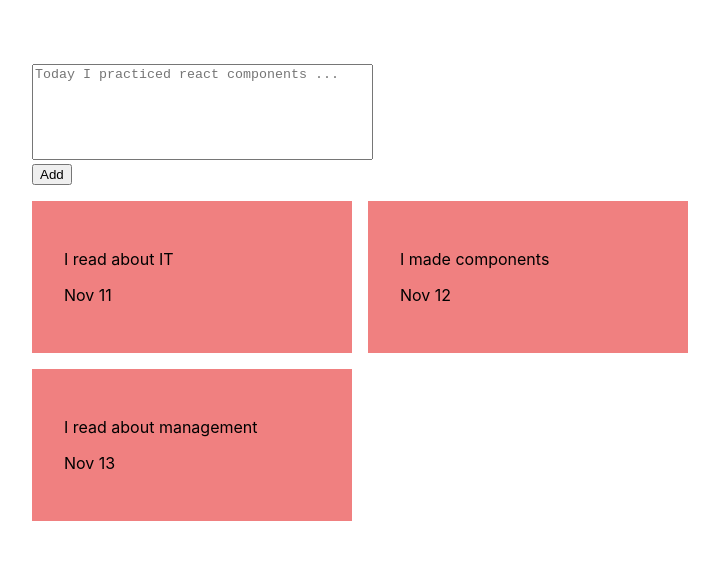
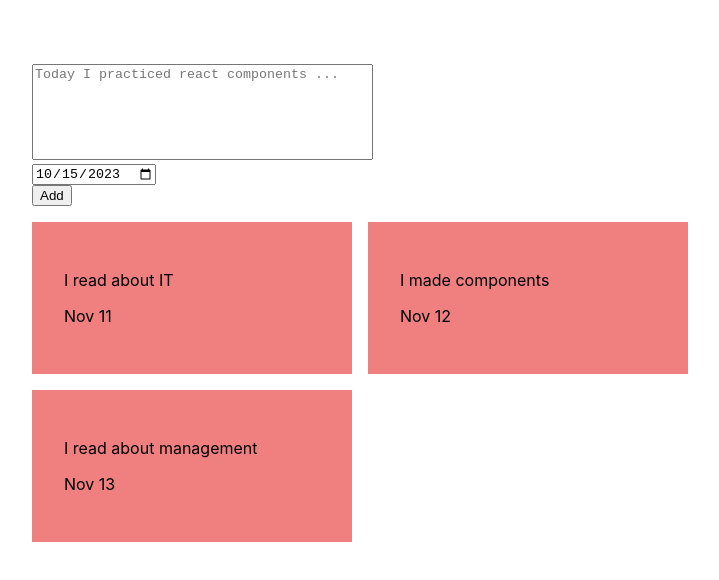
Before and after one commit to ra2dd/learn-daybook, a React (Create React App) app: page / in a window 1280 px wide. Shown: the top 580 px of the page, without its empty margins (272-991 px from the left). Built offline with nearby package versions, Linux system fonts and the light colour scheme.

Commit message:
add date to form

```diff
--- a/src/components/Form.js
+++ b/src/components/Form.js
@@ -1,11 +1,17 @@
 import React, {useState} from "react";
+import { format } from "date-fns";
 
 export default function Form(props) {
 
   const [content, setContent] = useState('');
+  const [date, setDate] = useState(format(new Date(), 'yyyy-MM-dd'));
 
   function handleContentChange(event) {
     setContent(event.target.value);
+  }
+
+  function handleDateChange(event) {
+    setDate(event.target.value);
   }
 
   function handleSubmit(event) {
@@ -13,8 +19,9 @@ export default function Form(props) {
     if (content.length == 0) {
       alert('Note content cannot be empty.');
     } else {
-      props.addDaybook(content);
+      props.addDaybook(content, date);
       setContent('');
+      setDate('');
     }
   }
 
@@ -28,7 +35,12 @@ export default function Form(props) {
         value={content}
         onChange={handleContentChange}
       />
+      <input
+        type="date"
+        onChange={handleDateChange}
+        value={date}
+       />
       <button type="submit">Add</button>
     </form>
-  )
+  );
 }
--- a/src/index.css
+++ b/src/index.css
@@ -40,6 +40,6 @@ section {
   width: 16rem;
 }
 
-.daybook-form button{
+.daybook-form button, input[type="date"] {
   display: block;
 }
```
